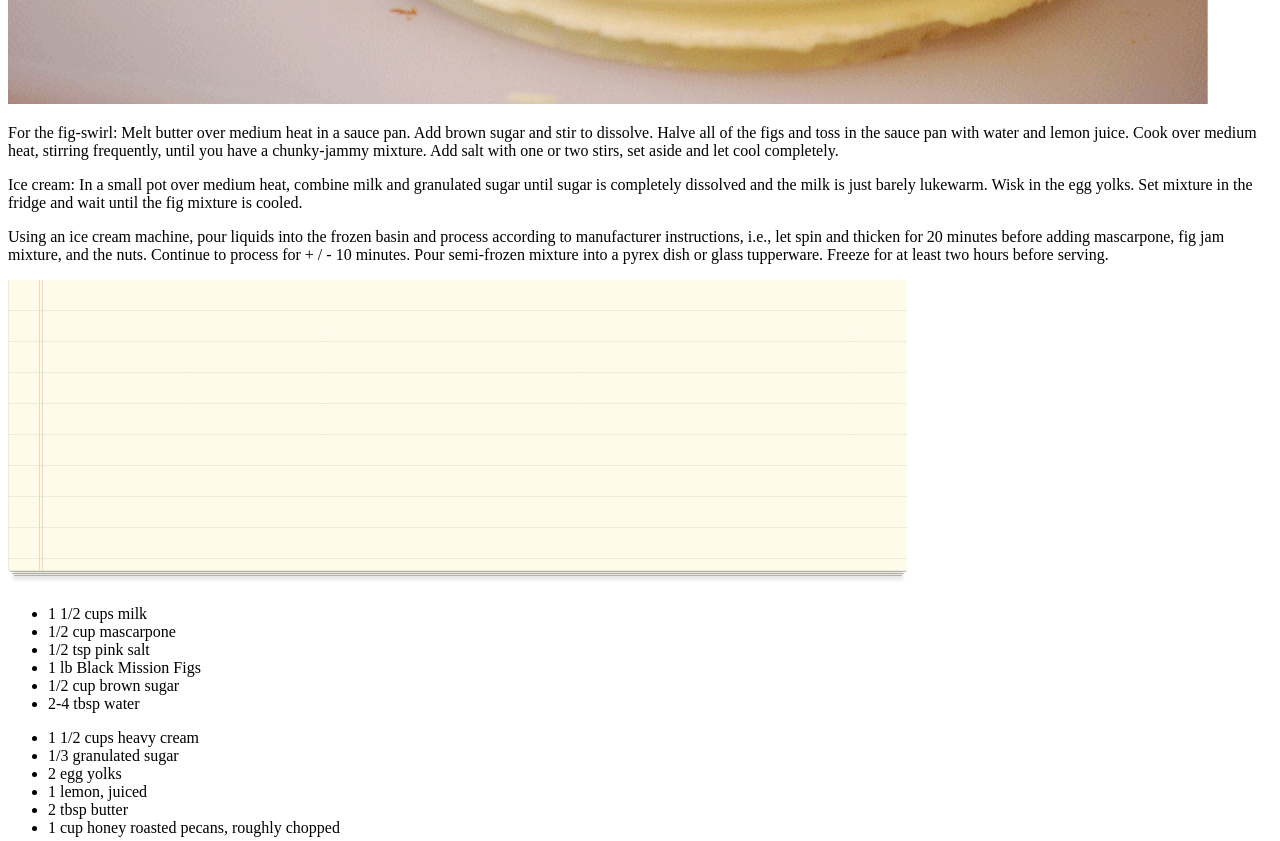
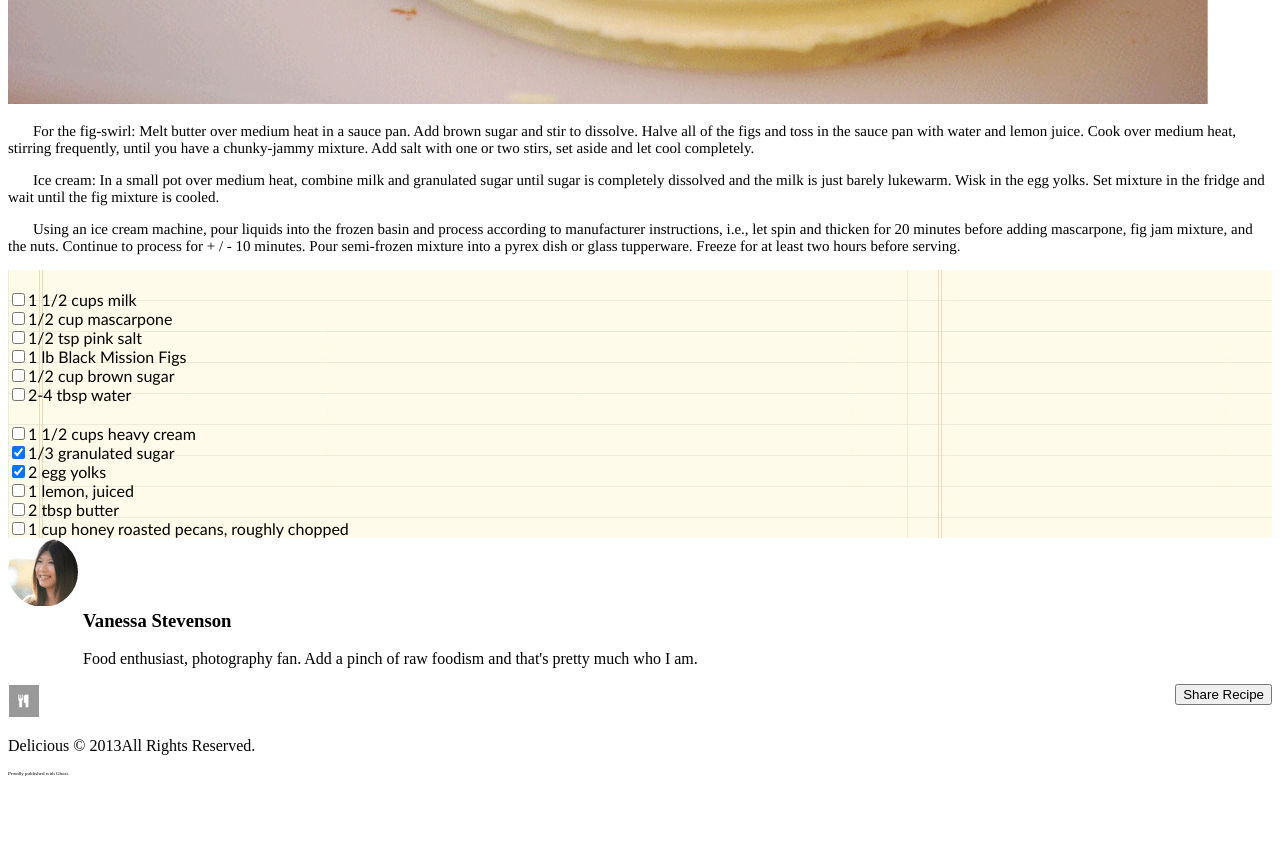
Before and after one commit to mevans72/chocolate-pizza-assignment-10, a plain HTML site: page index.html in a window 1280 px wide. Shown: the part 820-1661 px from the top of the page. After the commit the page ends 1604 px from the top, so only its background shows below. Drawn offline with Linux system fonts and the light colour scheme.

Commit message:
More minor changes made to CSS.

```diff
--- a/index.html
+++ b/index.html
@@ -41,41 +41,42 @@
   </div>
 
   <div class='description'>
-    <p>For the fig-swirl: Melt butter over medium heat in a sauce pan. Add brown sugar and stir to dissolve. Halve all of the figs and toss in the sauce pan with water and lemon juice. Cook over medium heat, stirring frequently, until you have a chunky-jammy mixture. Add salt with one or two stirs, set aside and let cool completely.</p>
+    <p class='indent-p'>For the fig-swirl: Melt butter over medium heat in a sauce pan. Add brown sugar and stir to dissolve. Halve all of the figs and toss in the sauce pan with water and lemon juice. Cook over medium heat, stirring frequently, until you have a chunky-jammy mixture. Add salt with one or two stirs, set aside and let cool completely.</p>
 
-    <p>Ice cream: In a small pot over medium heat, combine milk and granulated sugar until sugar is completely dissolved and the milk is just barely lukewarm. Wisk in the egg yolks. Set mixture in the fridge and wait until the fig mixture is cooled.</p>
+    <p class='indent-p'>Ice cream: In a small pot over medium heat, combine milk and granulated sugar until sugar is completely dissolved and the milk is just barely lukewarm. Wisk in the egg yolks. Set mixture in the fridge and wait until the fig mixture is cooled.</p>
 
-    <p>Using an ice cream machine, pour liquids into the frozen basin and process according to manufacturer instructions, i.e., let spin and thicken for 20 minutes before adding mascarpone, fig jam mixture, and the nuts. Continue to process for + / - 10 minutes. Pour semi-frozen mixture into a pyrex dish or glass tupperware. Freeze for at least two hours before serving.</p>
+    <p class='indent-p'>Using an ice cream machine, pour liquids into the frozen basin and process according to manufacturer instructions, i.e., let spin and thicken for 20 minutes before adding mascarpone, fig jam mixture, and the nuts. Continue to process for + / - 10 minutes. Pour semi-frozen mixture into a pyrex dish or glass tupperware. Freeze for at least two hours before serving.</p>
   </div>
 
   <div class="recipe">
-    <img src='lab-assets/list-bg.png'>
-    <ul>
-      <li>1 1/2 cups milk</li>
-      <li>1/2 cup mascarpone</li>
-      <li>1/2 tsp pink salt</li>
-      <li>1 lb Black Mission Figs</li>
-      <li>1/2 cup brown sugar</li>
-      <li>2-4 tbsp water</li>
+    <!-- <img src='lab-assets/list-bg.png'> -->
+    <ul class='full-list-one'>
+      <li><input type='checkbox'/>1 1/2 cups milk</li>
+      <li><input type='checkbox'/>1/2 cup mascarpone</li>
+      <li><input type='checkbox'/>1/2 tsp pink salt</li>
+      <li><input type='checkbox'/>1 lb Black Mission Figs</li>
+      <li><input type='checkbox'/>1/2 cup brown sugar</li>
+      <li><input type='checkbox'/>2-4 tbsp water</li>
     </ul>
-    <ul>
-      <li>1 1/2 cups heavy cream</li>
-      <li>1/3 granulated sugar</li>
-      <li>2 egg yolks</li>
-      <li>1 lemon, juiced</li>
-      <li>2 tbsp butter</li>
-      <li>1 cup honey roasted pecans, roughly chopped</li>
+    <ul class='full-list-two'>
+      <li><input type='checkbox'/>1 1/2 cups heavy cream</li>
+      <li class='strike-through-line'><input type='checkbox' checked='true'/>1/3 granulated sugar</li>
+      <li class='strike-through-line'><input type='checkbox' checked='true'/>2 egg yolks</li>
+      <li><input type='checkbox'/>1 lemon, juiced</li>
+      <li><input type='checkbox'/>2 tbsp butter</li>
+      <li><input type='checkbox'/>1 cup honey roasted pecans, roughly chopped</li>
     </ul>
   </div>
 
   <div class="chef">
-    <h3>Vanessa Stevenson</h3>
-    <p>Food enthusiast, photography fan. Add a pinch of raw foodism and that's pretty much who I am.</p>
-    <button id="share-recipe-button" type="share">Share Recipe</button>
+    <img class='van-image' src='lab-assets/van-pic.png'>
+    <h3 class='van-name'>Vanessa Stevenson</h3>
+    <p class='van-p'>Food enthusiast, photography fan. Add a pinch of raw foodism and that's pretty much who I am.</p>
+    <button id="share-recipe-button" class='share-recipe-button' type="share">Share Recipe</button>
 
     <img src='lab-assets/small-logo.png'>
     <p>Delicious &copy; 2013All Rights Reserved. </p>
-    <p>Proudly published with Ghost.</p>
+    <p class='small-text'>Proudly published with Ghost.</p>
   </div>
 
   <div class="footer">
--- a/stylesheet.css
+++ b/stylesheet.css
@@ -12,38 +12,30 @@
   margin-bottom: 0px;
   top: 0px;
   display: inline;
-
 }
-
 .delicious-img {
   margin-left: 0px;
-  margin-top: 10px;
+  margin-top: 0px;
   margin-bottom: 0px;
   display: inline;
-
 }
-
 .delicious-text {
   font-family: sans-serif;
   font-size: 10px;
   margin-top: 0px;
-  margin-bottom: 0px;
+  margin-bottom: 10px;
   margin-left: 40px;
-
 }
-
 .choco-pizza-png {
   width: 95%;
   margin-top: 0px;
   margin-right: 20px;
   display: inline;
 }
-
 .print-icon {
   display: inline;
   float: right;
 }
-
 .choco-pizza-title {
   font-family: helvetica;
   text-align: left;
@@ -51,65 +43,52 @@
   margin-top: 0px;
   border-top: 5px solid grey;
 }
-
 .choco-pizza-posted {
   margin-top: 0px;
   margin-bottom: 0px;
   font-family: sans-serif;
   font-size: 10px;
-
 }
-
 .header-div {
   display: inline;
   top: 0px;
 }
-
-/*.top-left-text {
-display: inline;
-margin: 0px;
-top: 0px;
-}*/
-
 .top-right-images {
   float: right;
-  margin: 0px;
+  margin-bottom: 0px;
+  margin-top: 0px;
   display: inline;
 }
+.full-list-one {
+  font-family: calibri;
+  display: inline;
+  margin: 0px;
 
+}
+.full-list-two {
+  font-family: calibri;
+  display: inline;
 
+}
+.indent-p {
+  text-indent: 25px;
+  font-family: times;
+  font-size: 15px;
+}
+.small-text {
+  font-size: 5px;
+}
 
-/*h3.pull-left {
-  top: 0px;
-  text-align: left;
-  margin: 0px;
-  display: inline;
-}*/
+.recipe {
+  background-image: url('lab-assets/list-bg.png');
+  background-color: transparent;
+}
 
-/*.pull-left {
-  display: inline
-}*/
-
-/*.pull-right {
-  display: inline;
+.share-recipe-button {
   float: right;
 }
-*/
-/*div.pull-left {
-  padding: 0px;
-}*/
 
-/*h3.pull-left {
-  /*margin: 0px 100px 100px 0px;*/
-  /*position: relative;*/
-  /*bottom: 15px;*/
-  /*display: inline;
-  margin-left: 20px:
-  top: 0px;
+.van-name, .van-p {
+  margin-left: 75px;
+  margin-top: 0px;
 }
-*/
-/*img.pull-left {*/
-  /*margin: 0px 100px 100px 0px;*/
-  position: relative;
-  display: inline;
-}*/*/
```
